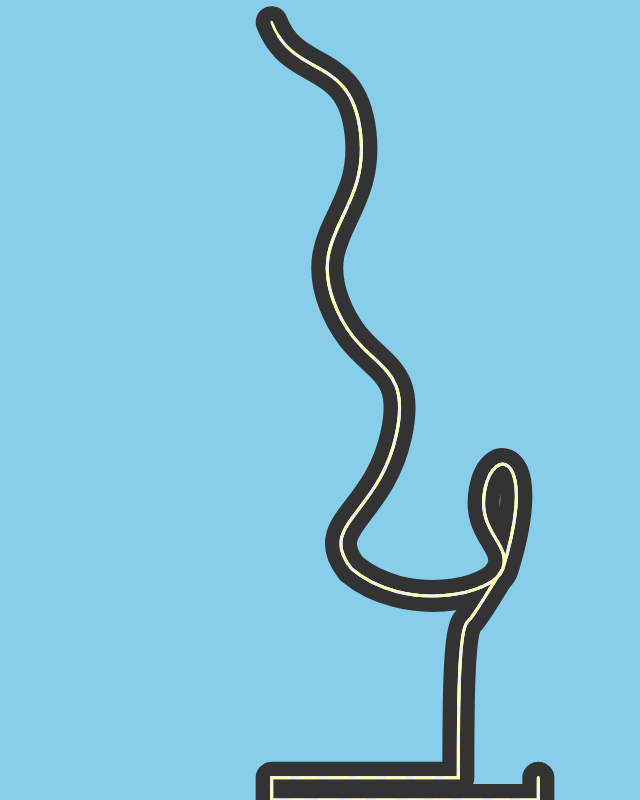
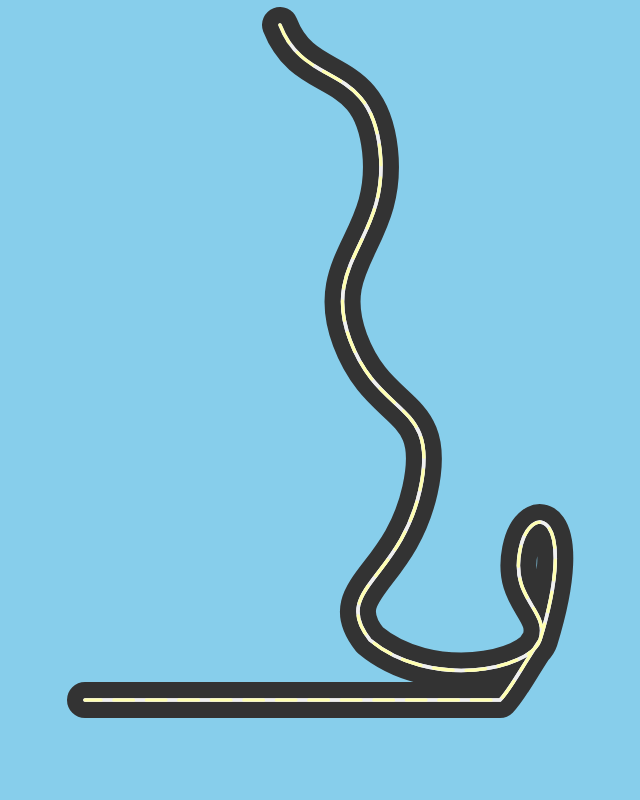
Before and after one commit to bimal-bp/movement, a plain HTML site: page index.html in a window 1280 px wide. Shown: the whole page, without its empty margins (235-875 px from the left). Drawn offline with Linux system fonts and the light colour scheme.

Commit message:
Update index.html

```diff
--- a/index.html
+++ b/index.html
@@ -2,49 +2,85 @@
 <html lang="en">
 <head>
 <meta charset="UTF-8">
-<title>Perfect Winding Mountain Road + Extra Long Ground Level</title>
+<title>Extended Winding Mountain Road + Ground Level</title>
 <style>
-  body { margin:0; height:100vh; display:flex; justify-content:center; align-items:center;
-         background:linear-gradient(to bottom, #87CEEB 0%, #B0E0E6 50%, #90EE90 100%); }
-  svg { width:100vw; height:100vh; background:#87CEEB; }
+  body {
+    margin:0;
+    height:100vh;
+    display:flex;
+    justify-content:center;
+    align-items:center;
+    background:linear-gradient(to bottom, #87CEEB 0%, #B0E0E6 50%, #90EE90 100%);
+    overflow: hidden;
+  }
+  svg {
+    width:100vw;
+    height:100vh;
+    background:#87CEEB;
+  }
 </style>
 </head>
 <body>
-<svg viewBox="0 0 800 1800" xmlns="http://www.w3.org/2000/svg">
-  <!-- Extended road path - starts more to the left + much longer flat ground section -->
-  <path id="roadPath" d="M100,50
-           C150,180 280,120 300,300
-           C320,480 180,520 240,680
-           C300,840 420,800 380,980
-           C340,1160 200,1180 280,1280
-           C400,1380 600,1340 620,1280
-           C640,1220 560,1200 580,1100
-           C600,1000 700,1020 620,1280
-           C580,1340 560,1380 540,1400
-           C520,1420 520,1600 520,1750
-           L100,1750
-           L100,1800
-           L700,1800
-           L700,1750"
+<svg viewBox="0 0 800 1600" xmlns="http://www.w3.org/2000/svg">
+  <!-- Extended road path with longer ground section and left-shifted start -->
+  <path id="roadPath" d="M150,50
+           C200,180 330,120 350,300
+           C370,480 230,520 290,680
+           C350,840 470,800 430,980
+           C390,1160 250,1180 330,1280
+           C450,1380 650,1340 670,1280
+           C690,1220 610,1200 630,1100
+           C650,1000 750,1020 670,1280
+           C630,1340 610,1380 590,1400
+           L-240,1400"
         fill="none"/>
 
-  <!-- Main asphalt road -->
+  <!-- Main asphalt road (uniform width) -->
   <use href="#roadPath" stroke="#333333" stroke-width="72" stroke-linecap="round" stroke-linejoin="round"/>
 
-  <!-- Left white edge line -->
-  <use href="#roadPath" stroke="#F0F0F0" stroke-width="7" stroke-linecap="round"
-       style="stroke-dasharray: 0,72,99999; stroke-dashoffset: 36;"/>
+  <!-- Proper left edge (inner side) -->
+  <path d="M150,50
+           C200,180 330,120 350,300
+           C370,480 230,520 290,680
+           C350,840 470,800 430,980
+           C390,1160 250,1180 330,1280
+           C450,1380 650,1340 670,1280
+           C690,1220 610,1200 630,1100
+           C650,1000 750,1020 670,1280
+           C630,1340 610,1380 590,1400
+           L-240,1400"
+        fill="none" stroke="#F0F0F0" stroke-width="7" stroke-linecap="round"/>
 
-  <!-- Right white edge line -->
-  <use href="#roadPath" stroke="#F0F0F0" stroke-width="7" stroke-linecap="round"
-       style="stroke-dasharray: 0,72,99999; stroke-dashoffset: -36;"/>
+  <!-- Proper right edge (outer side) -->
+  <path d="M150,50
+           C200,180 330,120 350,300
+           C370,480 230,520 290,680
+           C350,840 470,800 430,980
+           C390,1160 250,1180 330,1280
+           C450,1380 650,1340 670,1280
+           C690,1220 610,1200 630,1100
+           C650,1000 750,1020 670,1280
+           C630,1340 610,1380 590,1400
+           L-240,1400"
+        fill="none" stroke="#F0F0F0" stroke-width="7" stroke-linecap="round"
+        style="stroke-dasharray: 0,72,99999; stroke-dashoffset: -36;"/>
 
-  <!-- Dashed yellow center line - continues all the way to the bottom -->
-  <use href="#roadPath" stroke="#FFFFB0" stroke-width="6"
-       stroke-dasharray="40,25" stroke-linecap="round"/>
-
-  <!-- Optional subtle shading (uncomment if desired) -->
-  <!-- <use href="#roadPath" stroke="#222222" stroke-width="68" opacity="0.25"/> -->
+  <!-- Dashed center line - now goes all the way to the bottom -->
+  <path d="M150,50
+           C200,180 330,120 350,300
+           C370,480 230,520 290,680
+           C350,840 470,800 430,980
+           C390,1160 250,1180 330,1280
+           C450,1380 650,1340 670,1280
+           C690,1220 610,1200 630,1100
+           C650,1000 750,1020 670,1280
+           C630,1340 610,1380 590,1400
+           L-240,1400"
+        fill="none"
+        stroke="#FFFFB0"
+        stroke-width="6"
+        stroke-dasharray="40,25"
+        stroke-linecap="round"/>
 </svg>
 </body>
 </html>
```
